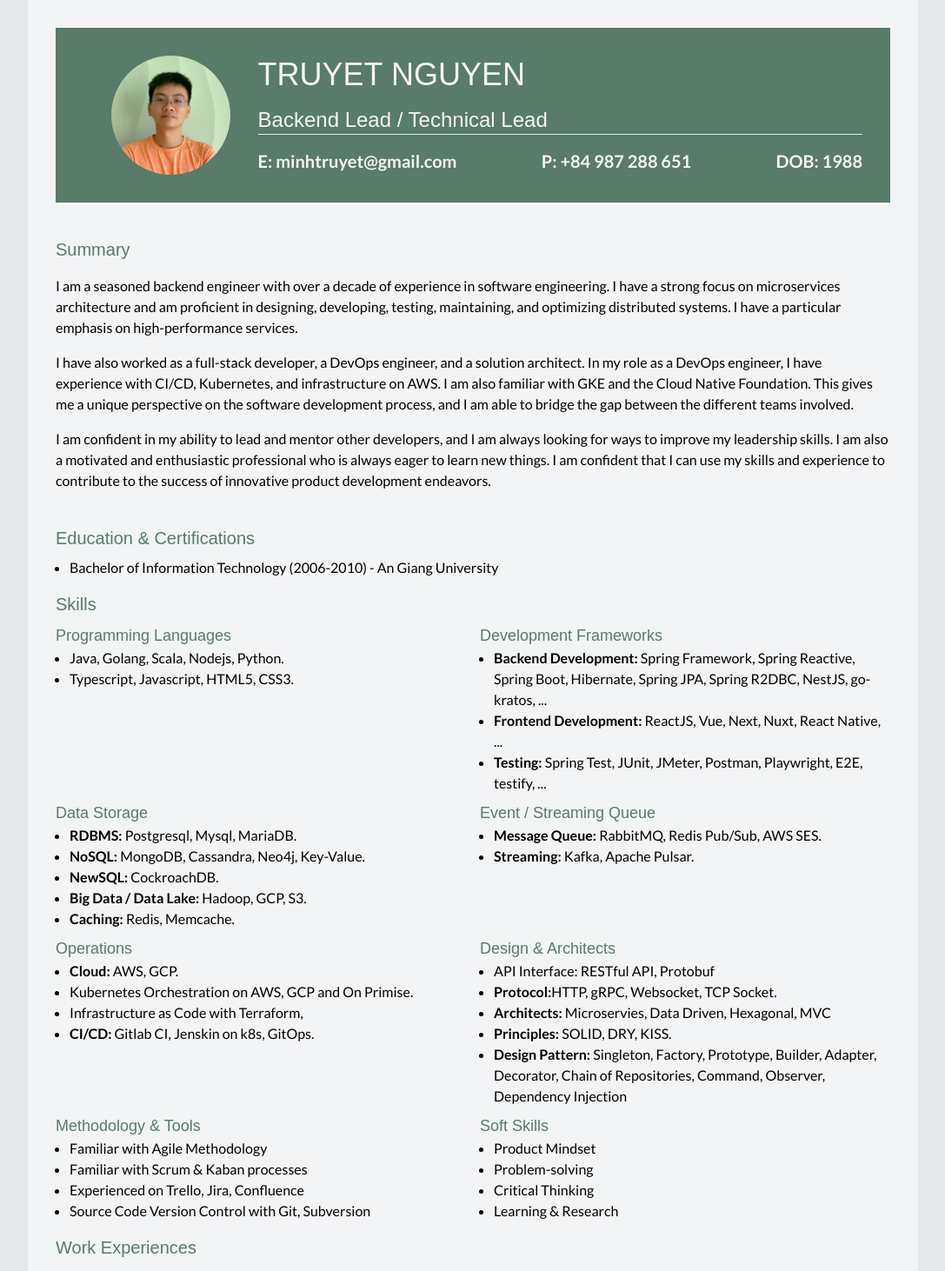
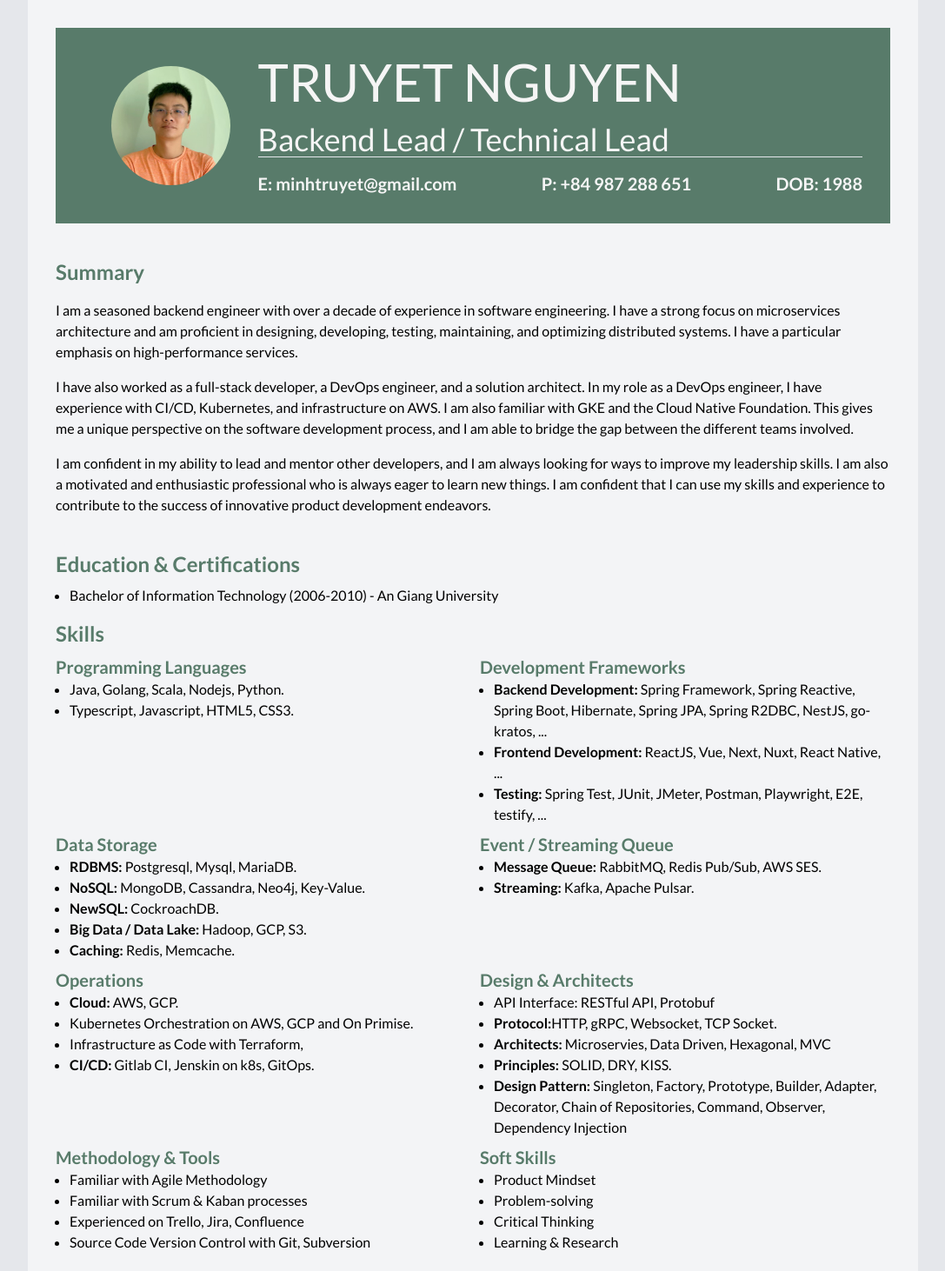
Before and after one commit to truyet/truyet.github.io, a Next.js app: page / in a window 1280 px wide. Shown: the top 1462 px of the page at 87% size, without its empty margins (96-1183 px from the left). Built offline with nearby package versions, Linux system fonts and the light colour scheme; a web font is replaced by a local one.

Commit message:
Update style

```diff
--- a/src/app/globals.css
+++ b/src/app/globals.css
@@ -36,17 +36,17 @@ body {
 
 @layer base {
   h1 {
+    @apply text-6xl;
+  }
+  h2 {
     @apply text-4xl;
   }
-  h2 {
+  h3 {
     @apply text-2xl;
-  }
-  h3 {
-    @apply text-xl;
   }
 
   h4 {
-    @apply text-lg;
+    @apply text-xl;
   }
 }
 
@@ -57,4 +57,5 @@ body {
 
 .heading {
   color: #587B6A;
+  font-weight: 700;
 }
--- a/src/app/page.tsx
+++ b/src/app/page.tsx
@@ -1,7 +1,5 @@
 import Image from 'next/image'
-import { Ovo, Lato } from 'next/font/google'
 
-const ovo = Ovo({ subsets: ['latin'], weight: "400" })
 
 export default function Home() {
   return (
@@ -17,7 +15,7 @@ export default function Home() {
           />
         </div>
         <div className={`w-full flex flex-col`}>
-          <div className={`${ovo.className}`}>
+          <div >
             <div className='lg:pr-12'>
               <h1>TRUYET NGUYEN</h1>
               <h2 className='pt-4'> Backend Lead / Technical Lead</h2>
@@ -34,7 +32,7 @@ export default function Home() {
       </div>
       <div className='pt-10 flex flex-col'>
         <div className='flex flex-col space-y-4'>
-          <h3 className={`${ovo.className} heading`}>Summary</h3>
+          <h3 className={`heading`}>Summary</h3>
           <p>I am a seasoned backend engineer with over a decade of experience in software engineering. I have a strong focus on microservices architecture and am proficient in designing, developing, testing, maintaining, and optimizing distributed systems. I have a particular emphasis on high-performance services.</p>
 
           <p>I have also worked as a full-stack developer, a DevOps engineer, and a solution architect. In my role as a DevOps engineer, I have experience with CI/CD, Kubernetes, and infrastructure on AWS. I am also familiar with GKE and the Cloud Native Foundation. This gives me a unique perspective on the software development process, and I am able to bridge the gap between the different teams involved.</p>
@@ -46,7 +44,7 @@ export default function Home() {
       <div className='pt-10 flex flex-col'>
         <div className='flex flex-col space-y-4'>
           <section className='flex flex-col space-y-2'>
-            <h3 className={`${ovo.className} heading`}>Education & Certifications</h3>
+            <h3 className={`heading`}>Education & Certifications</h3>
             <div>
               <ul className="pl-4 list-disc">
                 <li>Bachelor of Information Technology (2006-2010) - An Giang University</li>
@@ -54,17 +52,17 @@ export default function Home() {
             </div>
           </section>
           <section className='flex flex-col space-y-2'>
-            <h3 className={`${ovo.className} heading`}>Skills</h3>
+            <h3 className={`heading`}>Skills</h3>
             <div className="grid lg:grid-cols-2 gap-4">
               <div>
-                <h4 className={`${ovo.className} heading`}>Programming Languages</h4>
+                <h4 className={` heading`}>Programming Languages</h4>
                 <ul className="pl-4 list-disc">
                   <li>Java, Golang, Scala, Nodejs, Python.</li>
                   <li>Typescript, Javascript, HTML5, CSS3.</li>
                 </ul>
               </div>
               <div>
-                <h4 className={`${ovo.className} heading`}>Development Frameworks</h4>
+                <h4 className={` heading`}>Development Frameworks</h4>
                 <ul className="pl-4 list-disc">
                   <li><b>Backend Development:</b> Spring Framework, Spring Reactive, Spring Boot, Hibernate, Spring JPA, Spring R2DBC, NestJS, go-kratos, ...</li>
                   <li><b>Frontend Development:</b> ReactJS, Vue, Next, Nuxt, React Native, ...</li>
@@ -74,7 +72,7 @@ export default function Home() {
             </div>
             <div className="grid lg:grid-cols-2 gap-4">
               <div>
-                <h4 className={`${ovo.className} heading`}>Data Storage</h4>
+                <h4 className={` heading`}>Data Storage</h4>
                 <ul className="pl-4 list-disc">
                   <li><b>RDBMS:</b> Postgresql, Mysql, MariaDB.</li>
                   <li><b>NoSQL:</b> MongoDB, Cassandra, Neo4j, Key-Value. </li>
@@ -84,7 +82,7 @@ export default function Home() {
                 </ul>
               </div>
               <div>
-                <h4 className={`${ovo.className} heading`}>Event / Streaming Queue</h4>
+                <h4 className={` heading`}>Event / Streaming Queue</h4>
                 <ul className="pl-4 list-disc">
                   <li><b>Message Queue:</b> RabbitMQ, Redis Pub/Sub, AWS SES.</li>
                   <li><b>Streaming:</b> Kafka, Apache Pulsar.</li>
@@ -93,7 +91,7 @@ export default function Home() {
             </div>
             <div className="grid lg:grid-cols-2 gap-4">
               <div>
-                <h4 className={`${ovo.className} heading`}>Operations</h4>
+                <h4 className={` heading`}>Operations</h4>
                 <ul className="pl-4 list-disc">
                   <li><b>Cloud:</b> AWS, GCP.</li>
                   <li>Kubernetes Orchestration on AWS, GCP and On Primise.</li>
@@ -102,7 +100,7 @@ export default function Home() {
                 </ul>
               </div>
               <div>
-                <h4 className={`${ovo.className} heading`}>Design & Architects</h4>
+                <h4 className={` heading`}>Design & Architects</h4>
                 <ul className="pl-4 list-disc">
                   <li>API Interface: RESTful API,  Protobuf</li>
                   <li><b>Protocol:</b>HTTP, gRPC, Websocket, TCP Socket.</li>
@@ -114,7 +112,7 @@ export default function Home() {
             </div>
             <div className="grid lg:grid-cols-2 gap-4">
               <div>
-                <h4 className={`${ovo.className} heading`}>Methodology & Tools</h4>
+                <h4 className={` heading`}>Methodology & Tools</h4>
                 <ul className="pl-4 list-disc">
                   <li>Familiar with Agile Methodology </li>
                   <li>Familiar with Scrum & Kaban processes</li>
@@ -123,7 +121,7 @@ export default function Home() {
                 </ul>
               </div>
               <div>
-                <h4 className={`${ovo.className} heading`}>Soft Skills</h4>
+                <h4 className={` heading`}>Soft Skills</h4>
                 <ul className="pl-4 list-disc">
                   <li>Product Mindset</li>
                   <li>Problem-solving</li>
@@ -134,7 +132,7 @@ export default function Home() {
             </div>
           </section>
           <section className='flex flex-col space-y-2'>
-            <h3 className={`${ovo.className} heading`}>Work Experiences</h3>
+            <h3 className={` heading`}>Work Experiences</h3>
             <div className='flex flex-col space-y-4'>
               <div className='flex flex-col space-y-2'>
                 <h4 className='heading'>Hello Health Group, HCMC</h4>
```
